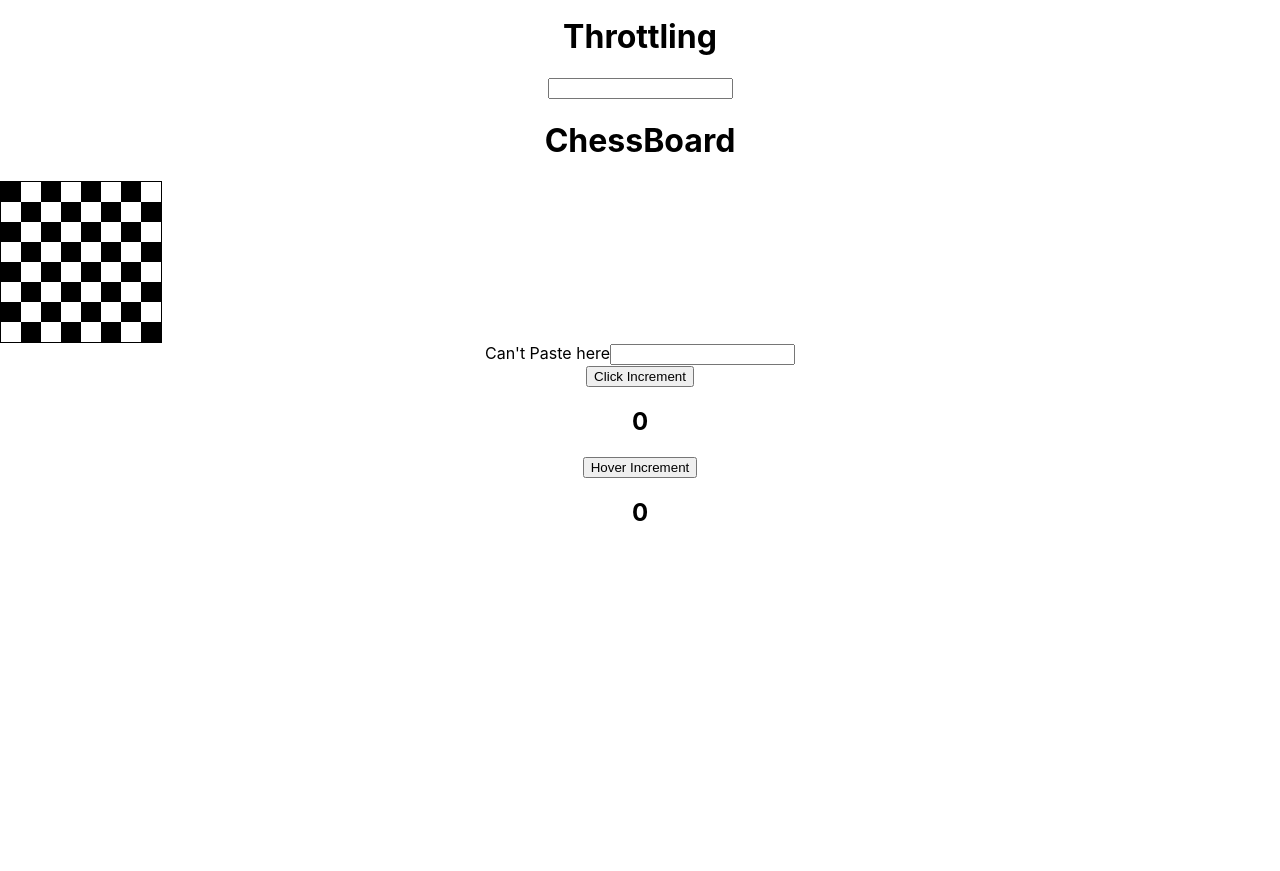
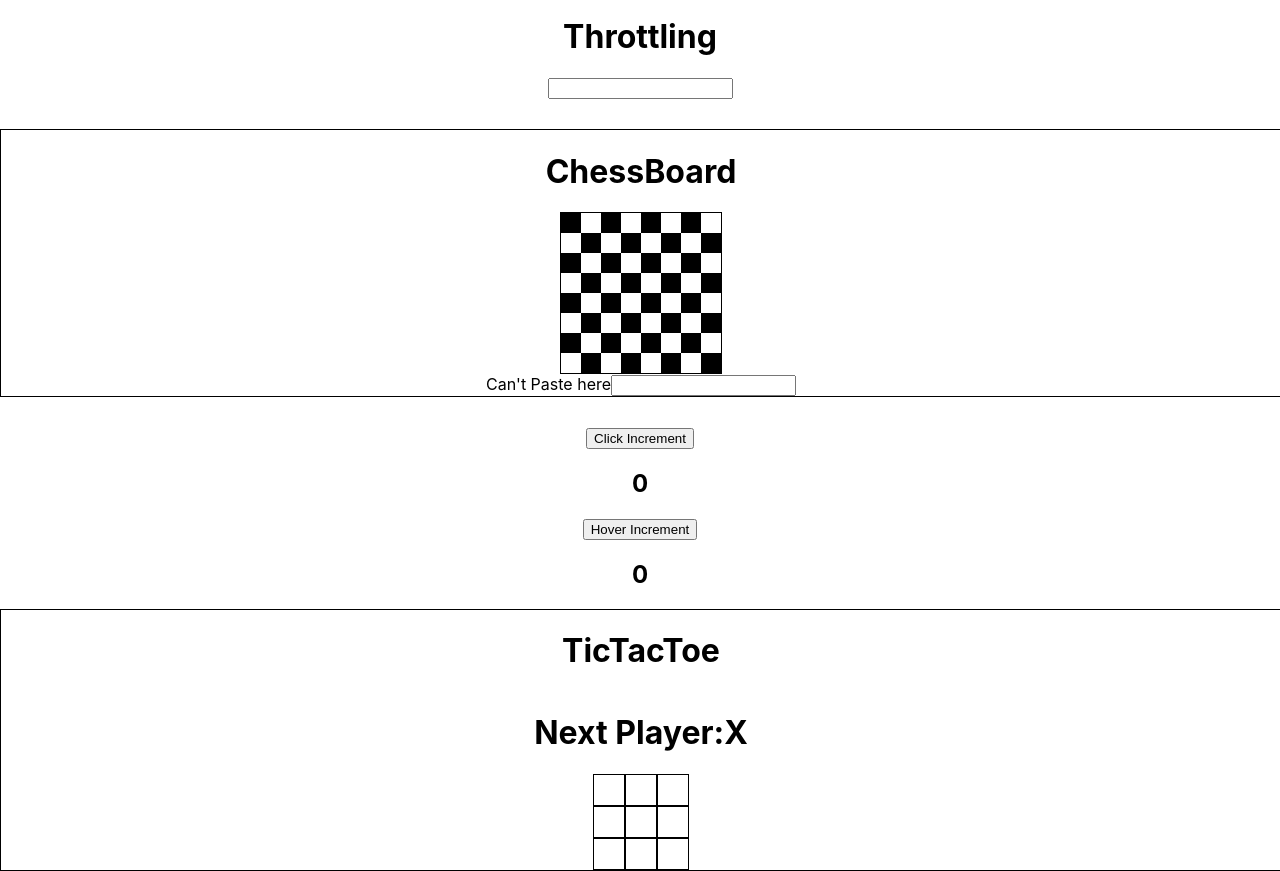
Before and after one commit to deekshithmd/javascript-react-repo, a React (Create React App) app: page / in a window 1280 px wide. Shown: the part 460-1331 px from the top of the page. Before the commit the page ends 1007 px from the top, so only its background shows below. Built offline with nearby package versions, Linux system fonts and the light colour scheme.

Commit message:
updated tictactoe

```diff
--- a/src/App.js
+++ b/src/App.js
@@ -8,6 +8,7 @@ import { Throttling } from './components/Throttling';
 import { ChessBoard } from './components/ChessBoard';
 import Component1 from './components/HigherOrderComponent/Component1';
 import Component2 from './components/HigherOrderComponent/Component2';
+import { TicTacToe } from './components/TicTacToe';
 
 function App() {
   return (
@@ -21,6 +22,7 @@ function App() {
       <ChessBoard/>
       <Component1/>
       <Component2/>
+      <TicTacToe/>
     </div>
   );
 }
--- a/src/components/ChessBoard/index.jsx
+++ b/src/components/ChessBoard/index.jsx
@@ -15,7 +15,7 @@ export const ChessBoard = () => {
     }, [])
 
     return (
-        <div>
+        <div style={{width:'100%' ,display:'flex', flexDirection:'column',alignItems:'center',margin:'30px 0px', border:'1px solid black'}}>
             <h1>ChessBoard</h1>
             <div style={{ height: '160px', width: '160px', border: '1px solid black' }}>
                 {
--- /dev/null
+++ b/src/components/TicTacToe/Square.jsx
@@ -0,0 +1,9 @@
+import React from "react";
+
+export const Square=({value,handleClick})=>{
+    return(
+        <div style={{width:'30px',height:'30px',border:'1px solid black'}} onClick={handleClick}>
+            {value}
+        </div>
+    )
+}
--- a/src/components/TicTacToe/index.jsx
+++ b/src/components/TicTacToe/index.jsx
@@ -1,5 +1,69 @@
-import React from "react";
+import React, { useState } from "react";
+import { Square } from "./Square";
 
-export const TicTacToe=()=>{
-    return <div></div>
+export const TicTacToe = () => {
+    const [xIsNext, setXIsNext] = useState(true)
+    const [squares, setSquares] = useState(Array(9).fill(null))
+    const [winner,setWinner]=useState('')
+
+    const handleClick = (i) => {
+        const nextSquares = squares.slice();
+        if (xIsNext) {
+            nextSquares[i] = "X";
+        }
+        else {
+            nextSquares[i] = "O";
+        }
+        setXIsNext(!xIsNext)
+        setSquares(nextSquares)
+    }
+
+    const calculateWinner = (squares) => {
+        const lines = [
+            [0, 1, 2],
+            [3, 4, 5],
+            [6, 7, 8],
+            [0, 3, 6],
+            [1, 4, 7],
+            [2, 5, 8],
+            [0, 4, 8],
+            [2, 4, 6]
+        ]
+        for (let i = 0; i < lines.length; i++) {
+            const [a, b, c] = lines[i];
+            if (squares[a] && squares[a] === squares[b] && squares[a] === squares[c]) {
+                return squares[a]
+            }
+        }
+        return null
+    }
+
+    let result=calculateWinner(squares);
+    let status
+    if(result){
+        status='Winner:'+result
+    }else{
+        status='Next Player:'+(xIsNext?'X':'O');
+    }
+
+    return <div style={{ width: '100%', display: 'flex', flexDirection: 'column', alignItems: 'center', border: '1px solid black' }}>
+        <h1>TicTacToe</h1>
+        <h1>{status}</h1>
+        <div style={{ display: 'flex' }}>
+            <Square value={squares[0]} handleClick={() => handleClick(0)} />
+            <Square value={squares[1]} handleClick={() => handleClick(1)} />
+            <Square value={squares[2]} handleClick={() => handleClick(2)} />
+        </div>
+        <div style={{ display: 'flex' }}>
+            <Square value={squares[3]} handleClick={() => handleClick(3)} />
+            <Square value={squares[4]} handleClick={() => handleClick(4)} />
+            <Square value={squares[5]} handleClick={() => handleClick(5)} />
+        </div>
+        <div style={{ display: 'flex' }}>
+            <Square value={squares[6]} handleClick={() => handleClick(6)} />
+            <Square value={squares[7]} handleClick={() => handleClick(7)} />
+            <Square value={squares[8]} handleClick={() => handleClick(8)} />
+        </div>
+
+    </div>
 }
```
